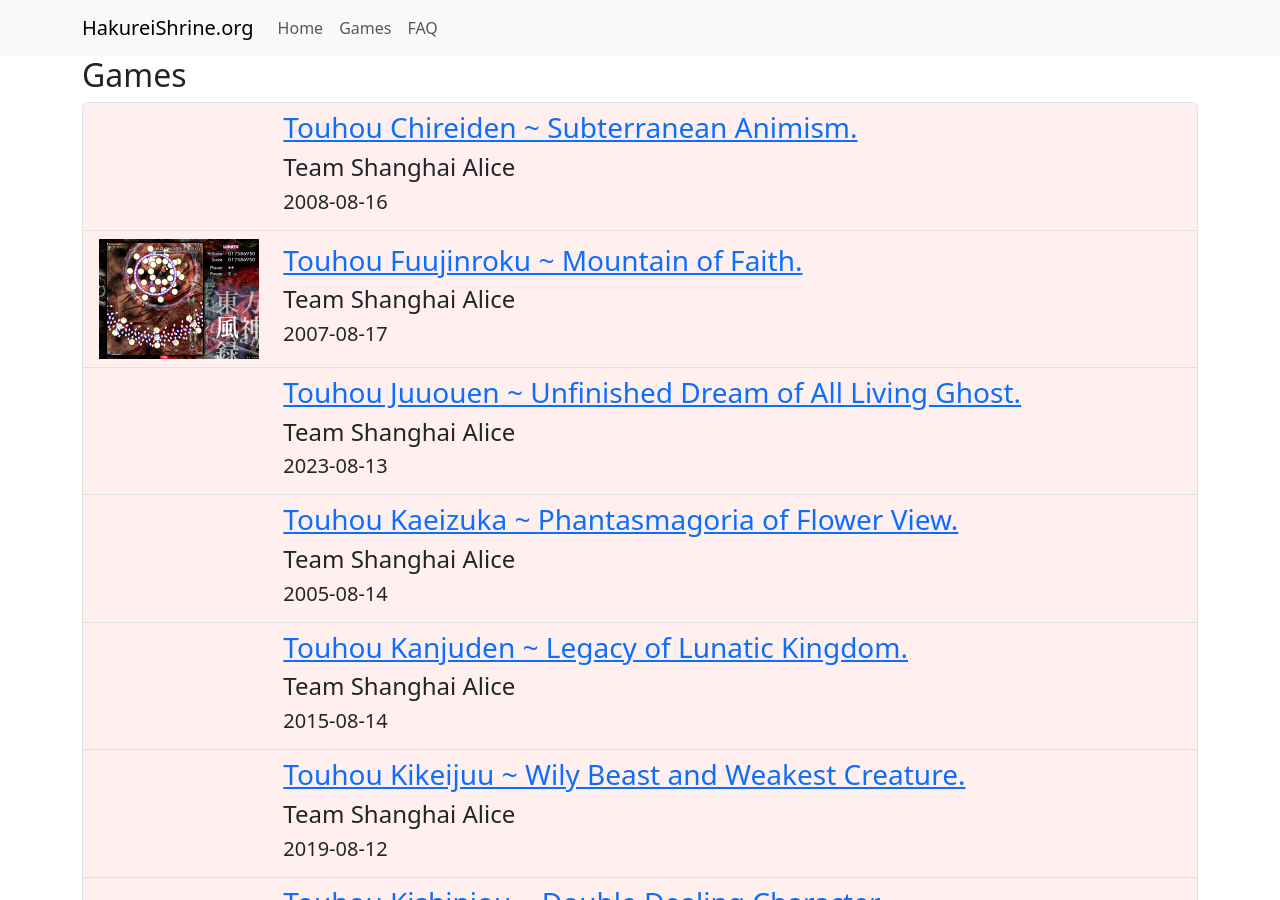
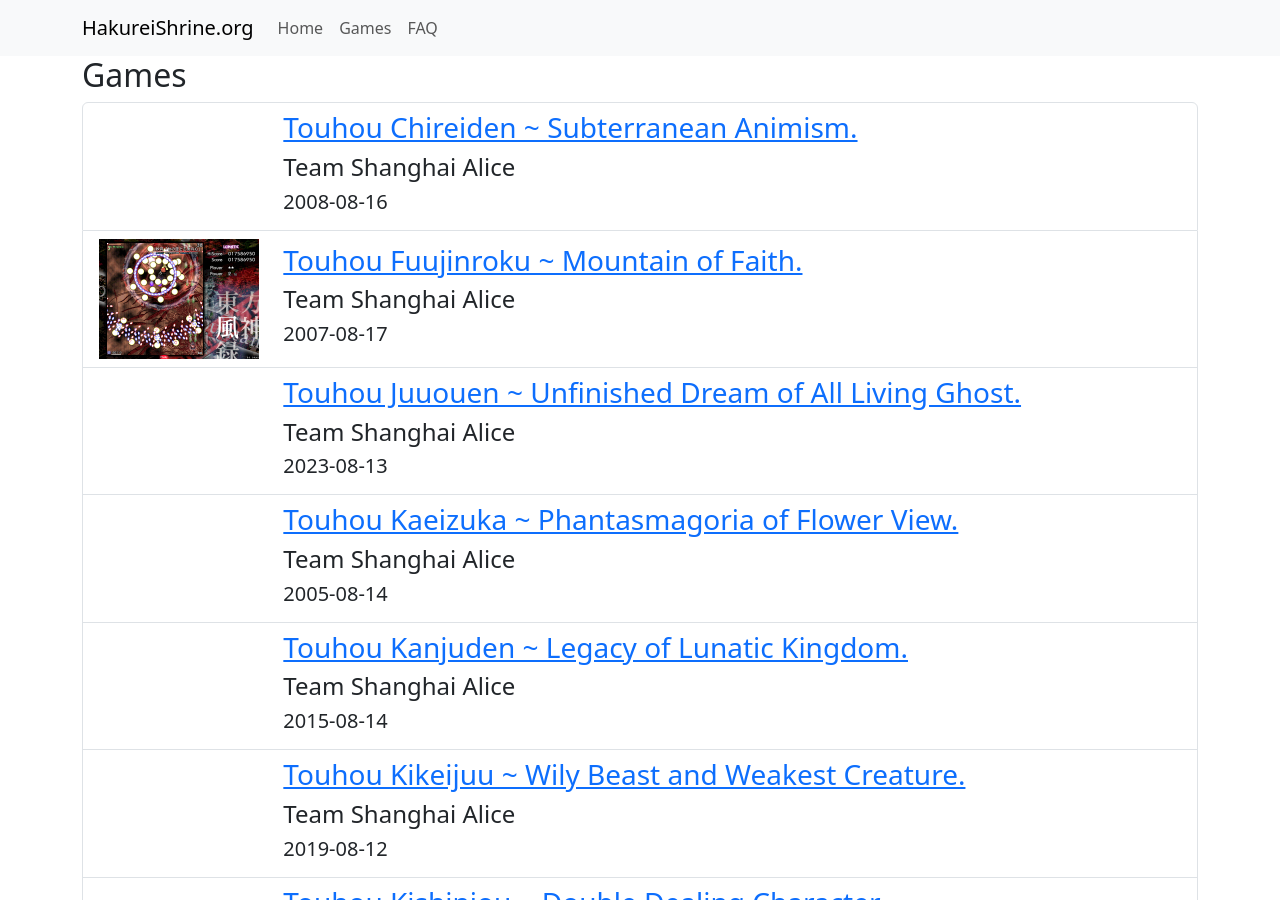
Before and after one commit to HakureiShrine-org/hakureishrine.org, a Jekyll site: the page built from games.html, in a window 1280 px wide and 900 px high. Built offline with Jekyll 4.4.1, drawn with Linux system fonts in a browser that asks for light colours; the list of posts is cut into pages by our own code.

Commit message:
Remove official game indication

```diff
--- a/games.html
+++ b/games.html
@@ -9,7 +9,7 @@
 <h2>Games</h2>
 <ul class="list-group">
 {% for game in paginator.posts %}
-    <li class="list-group-item"{% if game.official %} style="background: #ffdddd77"{% endif %}>
+    <li class="list-group-item">
         <div class="row align-items-center">
             <div class="col-2 d-none d-lg-block">
                 {% if game.images %}
```
